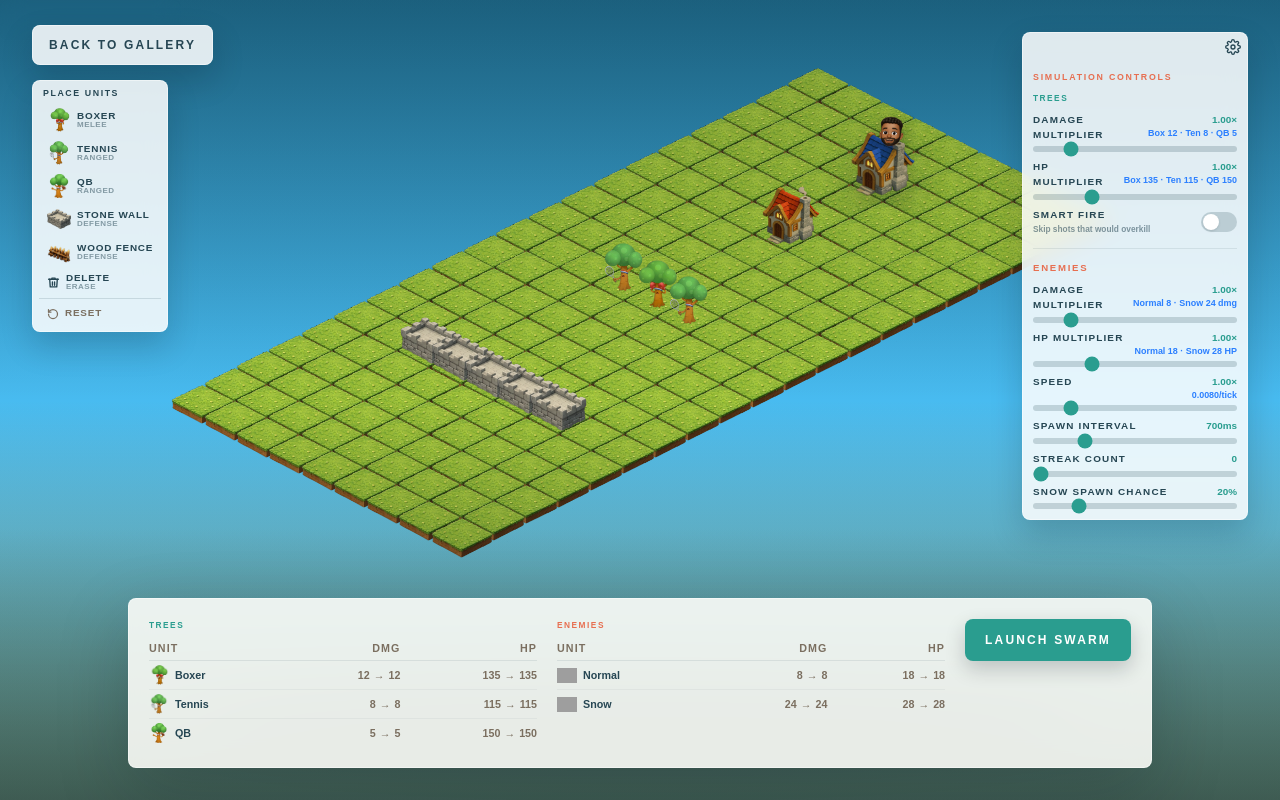
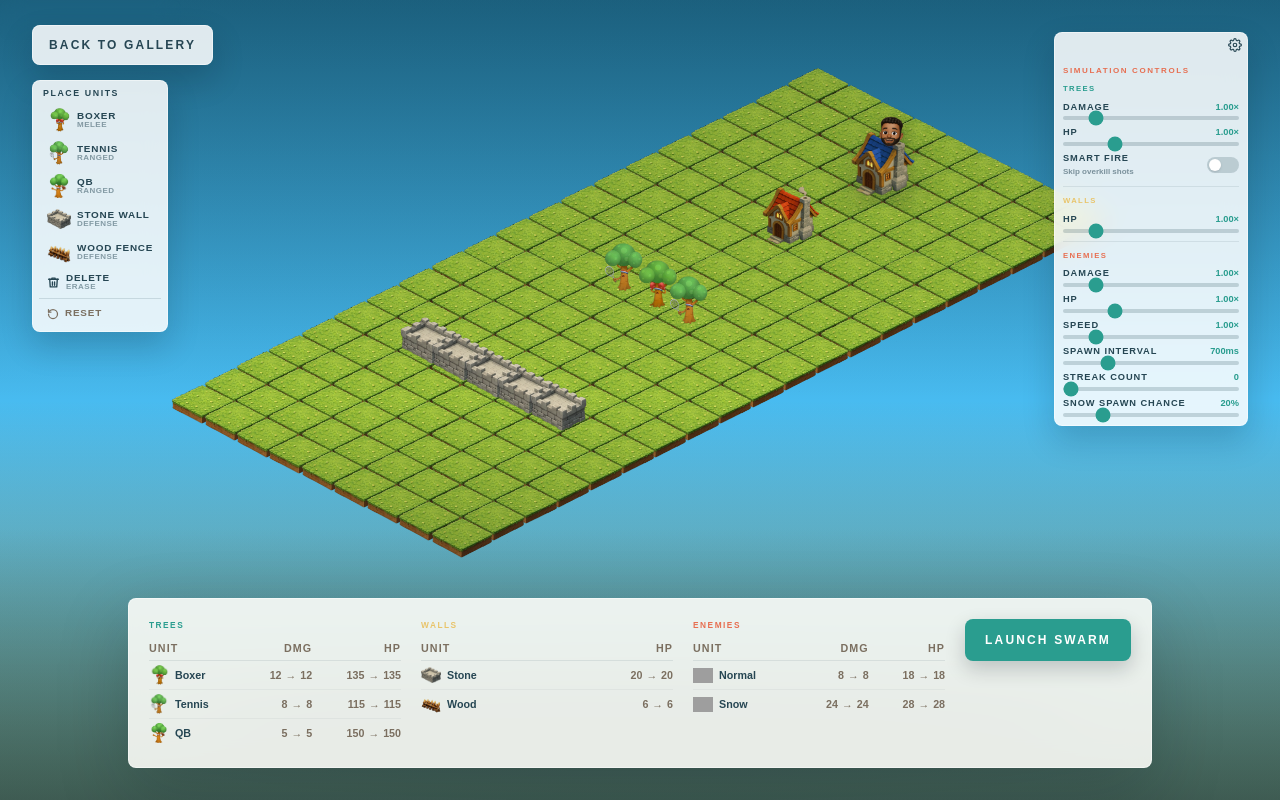
Before and after one commit to Movieguy3333/fitmoji-nextjs, a Next.js app: page /dev in a window 1280 px wide. Both pictures are taken after a click on the button "Simulation settings". Built offline with nearby package versions, Linux system fonts and the light colour scheme; grey boxes are pictures that could not be loaded.

Commit message:
added walls to multiplier

```diff
--- a/components/swarm-sim-controls.tsx
+++ b/components/swarm-sim-controls.tsx
@@ -14,8 +14,8 @@ type Props = {
 function GearIcon() {
   return (
     <svg
-      width="16"
-      height="16"
+      width="14"
+      height="14"
       viewBox="0 0 24 24"
       fill="none"
       stroke="currentColor"
@@ -38,7 +38,6 @@ function Slider({
   max,
   step,
   display,
-  computedLabel,
   onChange,
   disabled,
 }: {
@@ -49,33 +48,25 @@ function Slider({
   max: number;
   step: number;
   display?: (v: number) => string;
-  computedLabel?: string;
   onChange: (v: number) => void;
   disabled: boolean;
 }) {
   return (
-    <div className="flex flex-col gap-1">
-      <div className="flex items-start justify-between gap-1">
+    <div className="flex flex-col gap-0.5">
+      <div className="flex items-center justify-between gap-1">
         <div className="flex flex-col">
-          <span className="text-[0.62rem] font-black uppercase tracking-[0.12em] text-[#264653]">
+          <span className="text-[0.58rem] font-black uppercase tracking-[0.1em] text-[#264653]">
             {label}
           </span>
           {sublabel && (
-            <span className="text-[0.52rem] font-semibold text-[#264653]/55">
+            <span className="text-[0.5rem] font-semibold text-[#264653]/55">
               {sublabel}
             </span>
           )}
         </div>
-        <div className="flex flex-col items-end shrink-0">
-          <span className="text-[0.62rem] font-black tabular-nums text-[#2a9d8f]">
-            {display ? display(value) : value}
-          </span>
-          {computedLabel && (
-            <span className="text-[0.56rem] font-semibold tabular-nums text-blue-500 leading-tight">
-              {computedLabel}
-            </span>
-          )}
-        </div>
+        <span className="shrink-0 text-[0.58rem] font-black tabular-nums text-[#2a9d8f]">
+          {display ? display(value) : value}
+        </span>
       </div>
       <input
         type="range"
@@ -85,7 +76,7 @@ function Slider({
         value={value}
         disabled={disabled}
         onChange={(e) => onChange(Number(e.target.value))}
-        className="h-1.5 w-full cursor-pointer appearance-none rounded-full bg-[#264653]/20 accent-[#2a9d8f] disabled:cursor-not-allowed"
+        className="h-1 w-full cursor-pointer appearance-none rounded-full bg-[#264653]/20 accent-[#2a9d8f] disabled:cursor-not-allowed"
       />
     </div>
   );
@@ -125,26 +116,15 @@ export function SwarmSimControls({ value, onChange, swarmLocked }: Props) {
   const fmtPercent = (v: number) => `${(v * 100).toFixed(0)}%`;
   const fmt = (v: number) => `${v.toFixed(0)}`;
 
-  // Base stats used to compute final values shown in UI
-  const treeDmgLabel = (mult: number) =>
-    `Box ${Math.round(12 * mult)} · Ten ${Math.round(8 * mult)} · QB ${Math.round(5 * mult)}`;
-  const treeHpLabel = (mult: number) =>
-    `Box ${Math.round(135 * mult)} · Ten ${Math.round(115 * mult)} · QB ${Math.round(150 * mult)}`;
-  const enemyDmgLabel = (mult: number) =>
-    `Normal ${Math.round(8 * mult)} · Snow ${Math.round(24 * mult)} dmg`;
-  const enemyHpLabel = (mult: number) =>
-    `Normal ${Math.round(18 * mult)} · Snow ${Math.round(28 * mult)} HP`;
-  const enemySpeedLabel = (mult: number) => `${(0.008 * mult).toFixed(4)}/tick`;
-
   return (
-    <div className="absolute right-5 top-5  sm:right-8 sm:top-8 flex flex-col items-end rounded-lg border border-white/45 bg-white/86 shadow-[0_14px_32px_rgba(8,16,24,0.18)] backdrop-blur-md">
+    <div className="absolute right-5 top-5 sm:right-8 sm:top-8 flex flex-col items-end rounded-lg border border-white/45 bg-white/86 shadow-[0_14px_32px_rgba(8,16,24,0.18)] backdrop-blur-md">
       <button
         ref={buttonRef}
         type="button"
         aria-label="Simulation settings"
         aria-expanded={open}
         onClick={() => setOpen((o) => !o)}
-        className="flex h-7 w-7 items-center justify-center rounded-lg text-[#264653] transition hover:bg-white/30"
+        className="flex h-6 w-6 items-center justify-center rounded-lg text-[#264653] transition hover:bg-white/30"
       >
         <span
           className={`inline-block transition-transform duration-800 ease-out ${
@@ -159,50 +139,48 @@ export function SwarmSimControls({ value, onChange, swarmLocked }: Props) {
         aria-hidden={!open}
         className={`overflow-hidden transition-all duration-500 ease-out ${
           open
-            ? "max-h-[800px] w-56 opacity-100"
+            ? "max-h-[800px] w-48 opacity-100"
             : "pointer-events-none max-h-0 w-0 opacity-0"
         }`}
       >
-        <div ref={panelRef} className="w-56 p-2.5">
-          <p className="mb-2 text-[0.55rem] font-black uppercase tracking-[0.2em] text-[#e76f51]">
+        <div ref={panelRef} className="w-48 p-2">
+          <p className="mb-1.5 text-[0.5rem] font-black uppercase tracking-[0.2em] text-[#e76f51]">
             Simulation Controls
           </p>
 
           {swarmLocked && (
-            <p className="mb-2 rounded bg-[#e76f51]/10 px-1.5 py-0.5 text-[0.55rem] font-black uppercase tracking-[0.12em] text-[#e76f51]">
+            <p className="mb-1.5 rounded bg-[#e76f51]/10 px-1.5 py-0.5 text-[0.5rem] font-black uppercase tracking-[0.12em] text-[#e76f51]">
               Controls locked during swarm
             </p>
           )}
 
           <div
-            className={`flex flex-col gap-3 transition-opacity ${swarmLocked ? "pointer-events-none opacity-40" : ""}`}
+            className={`flex flex-col gap-2 transition-opacity ${swarmLocked ? "pointer-events-none opacity-40" : ""}`}
           >
             {/* ── Trees ── */}
-            <div className="flex flex-col gap-2">
-              <p className="text-[0.52rem] font-black uppercase tracking-[0.18em] text-[#2a9d8f]">
+            <div className="flex flex-col gap-1.5">
+              <p className="text-[0.48rem] font-black uppercase tracking-[0.18em] text-[#2a9d8f]">
                 Trees
               </p>
 
               <Slider
-                label="Damage multiplier"
+                label="Damage"
                 value={value.treeDamageMultiplier}
                 min={0.25}
                 max={5}
                 step={0.25}
                 display={fmtMult}
-                computedLabel={treeDmgLabel(value.treeDamageMultiplier)}
                 onChange={(v) => set("treeDamageMultiplier", v)}
                 disabled={swarmLocked}
               />
 
               <Slider
-                label="HP multiplier"
+                label="HP"
                 value={value.treeHpMultiplier}
                 min={0.25}
                 max={3}
                 step={0.25}
                 display={fmtMult}
-                computedLabel={treeHpLabel(value.treeHpMultiplier)}
                 onChange={(v) => set("treeHpMultiplier", v)}
                 disabled={swarmLocked}
               />
@@ -210,11 +188,11 @@ export function SwarmSimControls({ value, onChange, swarmLocked }: Props) {
               {/* Smart Fire toggle */}
               <div className="flex items-center justify-between">
                 <div className="flex flex-col">
-                  <span className="text-[0.62rem] font-black uppercase tracking-[0.12em] text-[#264653]">
+                  <span className="text-[0.58rem] font-black uppercase tracking-[0.1em] text-[#264653]">
                     Smart Fire
                   </span>
-                  <span className="text-[0.52rem] font-semibold text-[#264653]/55">
-                    Skip shots that would overkill
+                  <span className="text-[0.5rem] font-semibold text-[#264653]/55">
+                    Skip overkill shots
                   </span>
                 </div>
                 <button
@@ -223,12 +201,12 @@ export function SwarmSimControls({ value, onChange, swarmLocked }: Props) {
                   aria-checked={value.smartFire}
                   disabled={swarmLocked}
                   onClick={() => set("smartFire", !value.smartFire)}
-                  className={`relative inline-flex h-5 w-9 flex-shrink-0 cursor-pointer rounded-full border-2 border-transparent transition-colors duration-200 ease-in-out focus:outline-none disabled:cursor-not-allowed disabled:opacity-50 ${
+                  className={`relative inline-flex h-4 w-8 flex-shrink-0 cursor-pointer rounded-full border-2 border-transparent transition-colors duration-200 ease-in-out focus:outline-none disabled:cursor-not-allowed disabled:opacity-50 ${
                     value.smartFire ? "bg-[#2a9d8f]" : "bg-[#264653]/20"
                   }`}
                 >
                   <span
-                    className={`pointer-events-none inline-block h-4 w-4 transform rounded-full bg-white shadow ring-0 transition duration-200 ease-in-out ${
+                    className={`pointer-events-none inline-block h-3 w-3 transform rounded-full bg-white shadow ring-0 transition duration-200 ease-in-out ${
                       value.smartFire ? "translate-x-4" : "translate-x-0"
                     }`}
                   />
@@ -238,32 +216,50 @@ export function SwarmSimControls({ value, onChange, swarmLocked }: Props) {
 
             <div className="border-t border-[#264653]/10" />
 
+            {/* ── Walls ── */}
+            <div className="flex flex-col gap-1.5">
+              <p className="text-[0.48rem] font-black uppercase tracking-[0.18em] text-[#e9c46a]">
+                Walls
+              </p>
+
+              <Slider
+                label="HP"
+                value={value.wallHpMultiplier}
+                min={0.25}
+                max={5}
+                step={0.25}
+                display={fmtMult}
+                onChange={(v) => set("wallHpMultiplier", v)}
+                disabled={swarmLocked}
+              />
+            </div>
+
+            <div className="border-t border-[#264653]/10" />
+
             {/* ── Enemies ── */}
-            <div className="flex flex-col gap-2">
-              <p className="text-[0.6rem] font-black uppercase tracking-[0.18em] text-[#e76f51]">
+            <div className="flex flex-col gap-1.5">
+              <p className="text-[0.48rem] font-black uppercase tracking-[0.18em] text-[#e76f51]">
                 Enemies
               </p>
 
               <Slider
-                label="Damage multiplier"
+                label="Damage"
                 value={value.ijomDamageMultiplier}
                 min={0.25}
                 max={5}
                 step={0.25}
                 display={fmtMult}
-                computedLabel={enemyDmgLabel(value.ijomDamageMultiplier)}
                 onChange={(v) => set("ijomDamageMultiplier", v)}
                 disabled={swarmLocked}
               />
 
               <Slider
-                label="HP multiplier"
+                label="HP"
                 value={value.ijomHpMultiplier}
                 min={0.25}
                 max={3}
                 step={0.25}
                 display={fmtMult}
-                computedLabel={enemyHpLabel(value.ijomHpMultiplier)}
                 onChange={(v) => set("ijomHpMultiplier", v)}
                 disabled={swarmLocked}
               />
@@ -275,7 +271,6 @@ export function SwarmSimControls({ value, onChange, swarmLocked }: Props) {
                 max={5}
                 step={0.25}
                 display={fmtMult}
-                computedLabel={enemySpeedLabel(value.enemySpeedMultiplier)}
                 onChange={(v) => set("enemySpeedMultiplier", v)}
                 disabled={swarmLocked}
               />
--- a/components/village-page-client.tsx
+++ b/components/village-page-client.tsx
@@ -48,6 +48,7 @@ const DEFAULT_CONTROLS: SimControls = {
   streakCount: 0,
   treeDamageMultiplier: 1.0,
   treeHpMultiplier: 1.0,
+  wallHpMultiplier: 1.0,
   smartFire: false,
 };
 
@@ -133,7 +134,10 @@ export function VillagePageClient({
         const cell = prev[idx]!;
         if (tool === "wall_stone" || tool === "wall_wood") {
           const wallType = tool === "wall_stone" ? "stone" : "wood";
-          const wallMax = getWallMaxHp(wallType);
+          const wallMax = Math.max(
+            1,
+            Math.round(getWallMaxHp(wallType) * controls.wallHpMultiplier),
+          );
           next[idx] = {
             ...cell,
             wallType,
@@ -178,6 +182,7 @@ export function VillagePageClient({
       editedBoard,
       controls.treeHpMultiplier,
       controls.treeDamageMultiplier,
+      controls.wallHpMultiplier,
     ],
   );
 
@@ -260,10 +265,13 @@ export function VillagePageClient({
             {/* Left: village name + player */}
 
             {/* Center: stat tables */}
-            <div className="flex-1 grid grid-cols-2 items-start gap-x-5">
+            <div className="flex-1 grid grid-cols-3 items-start gap-x-5">
               {/* Labels row */}
               <p className="mb-2 text-[0.52rem] font-black uppercase tracking-[0.18em] text-[#2a9d8f]">
                 Trees
+              </p>
+              <p className="mb-2 text-[0.52rem] font-black uppercase tracking-[0.18em] text-[#e9c46a]">
+                Walls
               </p>
               <p className="mb-2 text-[0.52rem] font-black uppercase tracking-[0.18em] text-[#e76f51]">
                 Enemies
@@ -340,6 +348,44 @@ export function VillagePageClient({
                           <span className="mx-1 font-bold text-[#7b6f60]">→</span>
                           <span className={controls.treeHpMultiplier > 1 ? "text-[#2a9d8f]" : controls.treeHpMultiplier < 1 ? "text-[#e76f51]" : "text-[#7b6f60]"}>
                             {Math.round(getUnitMaxHp(unit, 1) * controls.treeHpMultiplier)}
+                          </span>
+                        </td>
+                      </tr>
+                    ))}
+                  </tbody>
+                </table>
+
+              {/* Walls table */}
+              <table className="border-collapse text-[0.67rem]">
+                  <thead>
+                    <tr className="border-b border-[#264653]/10">
+                      <th className="pb-1 text-left font-black uppercase tracking-[0.1em] text-[#7b6f60]">
+                        Unit
+                      </th>
+                      <th className="pb-1 pl-3 text-right font-black uppercase tracking-[0.1em] text-[#7b6f60]">
+                        HP
+                      </th>
+                    </tr>
+                  </thead>
+                  <tbody>
+                    {(
+                      [
+                        { wallType: "stone" as const, label: "Stone", img: "/swarm-village/quest/stone_wall.png" },
+                        { wallType: "wood"  as const, label: "Wood",  img: "/swarm-village/quest/wood_fence.webp" },
+                      ]
+                    ).map(({ wallType, label, img }) => (
+                      <tr key={wallType} className="border-b border-[#264653]/5 last:border-0">
+                        <td className="py-1 pr-2">
+                          <div className="flex items-center gap-1.5">
+                            <img src={img} alt="" className="h-5 w-5 object-contain" />
+                            <span className="font-black text-[#264653]">{label}</span>
+                          </div>
+                        </td>
+                        <td className="py-1 pl-3 text-right tabular-nums font-black">
+                          <span className="text-[#7b6f60]">{getWallMaxHp(wallType)}</span>
+                          <span className="mx-1 font-bold text-[#7b6f60]">→</span>
+                          <span className={controls.wallHpMultiplier > 1 ? "text-[#2a9d8f]" : controls.wallHpMultiplier < 1 ? "text-[#e76f51]" : "text-[#7b6f60]"}>
+                            {Math.round(getWallMaxHp(wallType) * controls.wallHpMultiplier)}
                           </span>
                         </td>
                       </tr>
--- a/lib/swarm-village/sim/pathing.ts
+++ b/lib/swarm-village/sim/pathing.ts
@@ -125,6 +125,7 @@ export function stepEnemy(
   now: number,
   timeScale: number,
   difficultyRamp: number,
+  wallHpMultiplier = 1,
 ): {
   next: Enemy | null;
   reachedCastle: boolean;
@@ -183,7 +184,7 @@ export function stepEnemy(
         row: wr,
         col: wc,
         updater: (cc) => {
-          const wallMaxHp = getWallMaxHp(cc.wallType);
+          const wallMaxHp = Math.max(1, Math.round(getWallMaxHp(cc.wallType) * wallHpMultiplier));
           const nextHp = cc.wallHp - wallDamage;
           if (nextHp <= 0) {
             const nextHeight = Math.max(0, cc.wallHeight - 1);
--- a/lib/swarm-village/sim/useSwarmSimulation.ts
+++ b/lib/swarm-village/sim/useSwarmSimulation.ts
@@ -68,6 +68,11 @@ export type SimControls = {
    * this slider affects all trees immediately.
    */
   treeHpMultiplier: number;
+  /**
+   * Scales max HP for walls and fences. Applied when a wall is placed and
+   * when a wall layer resets after being destroyed.
+   */
+  wallHpMultiplier: number;
   /** When true, trees skip firing if in-flight projectiles will already kill the target. */
   smartFire: boolean;
 };
@@ -375,6 +380,7 @@ export function useSwarmSimulation(args: {
           now,
           timeScale,
           difficultyRamp,
+          ctrl.wallHpMultiplier,
         );
         if (boardPatches.length > 0) {
           const result = applyPatches(nextBoard, boardPatches, gridCols);
```
